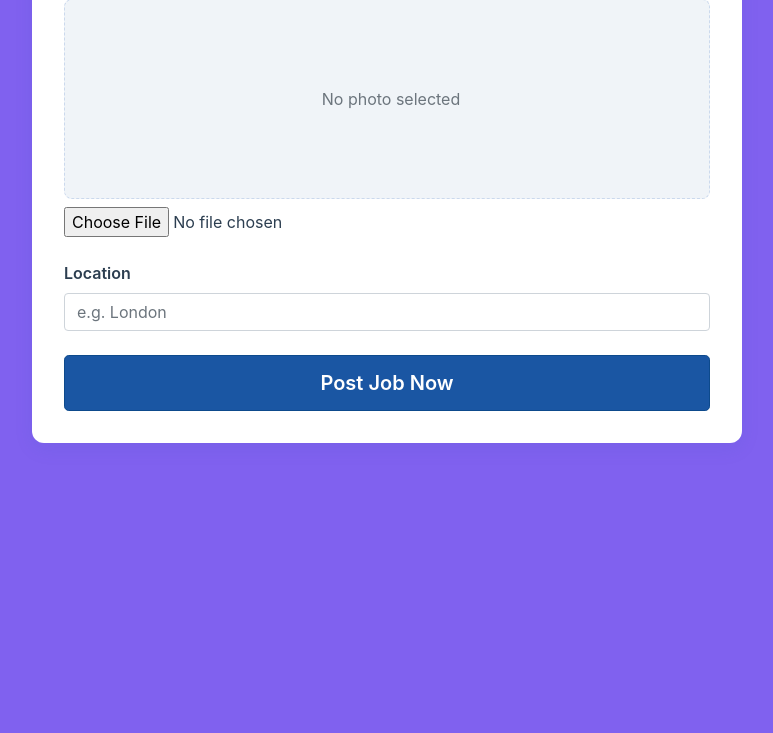
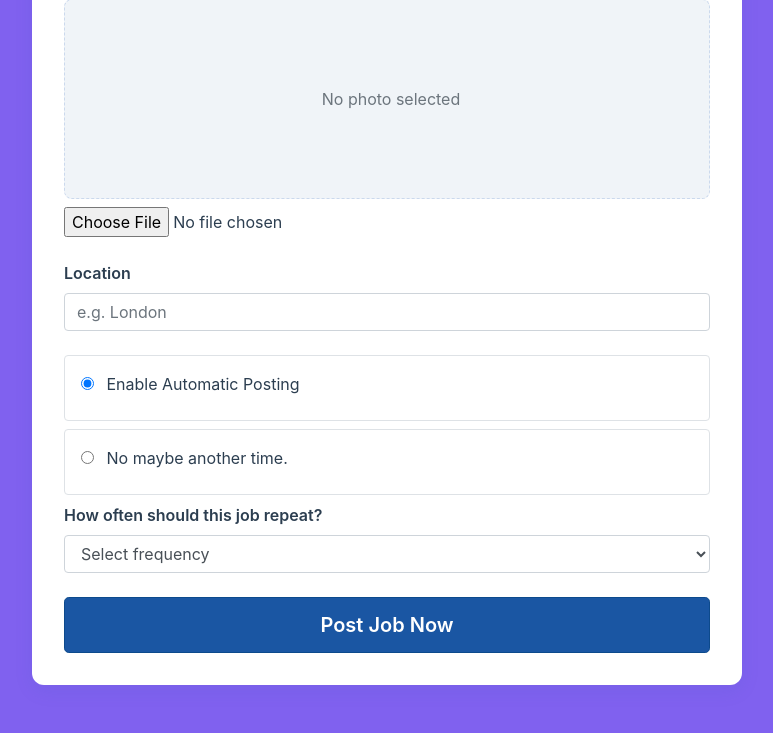
Before and after one commit to SETaP-Group-1E/FIXIFYapp, a Flask app: page /post in a window 1280 px wide. Shown: the part 1335-2068 px from the top of the page, without its empty margins (253-1026 px from the left). Before the commit the page ends 1778 px from the top, so only its background shows below. Run offline with Flask 3, Linux system fonts and the light colour scheme; some libraries are stand-ins or nearby versions.

Commit message:
Recurring post feature added. main.py, bidding.html, post.html changes

```diff
--- a/main.py
+++ b/main.py
@@ -45,6 +45,12 @@ def post():
         description = request.form.get('description')
         budget = request.form.get('budget_amount')
         negotiable = request.form.get('is_negotiable')
+        recurring = request.form.get('recurring')
+        recurring_frequency = request.form.get('recurring_frequency')
+
+        if recurring == 'yes' and not recurring_frequency:
+            flash("Please select how often the job should recur.", "danger")
+            return redirect(url_for('post'))
 
         new_job = {
             'id': len(all_jobs) + 1,
@@ -52,6 +58,8 @@ def post():
             'description': description,
             'budget': budget if budget else "Open",
             'is_negotiable': True if negotiable == 'yes' else False,
+            'recurring': True if recurring == 'yes' else False,
+            'recurring_frequency': recurring_frequency,
             'bids': [],
             'notifications': []
         }
--- a/templates/post.html
+++ b/templates/post.html
@@ -120,6 +120,37 @@
                         <input type="text" name="location" class="form-control" placeholder="e.g. London" required>
                     </div>
 
+                    <div class="border rounded p-3 mb-2">
+                        <input type="radio" name="recurring" id="recurYes" value="yes" checked>
+                        <label for="recurYes" class="ml-2">
+                            Enable Automatic Posting
+                        </label>
+                    </div>
+
+                    <div class="border rounded p-3 mb-2">
+                        <input type="radio" name="recurring" id="recurNo" value="no">
+                        <label for="recurNo" class="ml-2">
+                            No maybe another time.
+                        </label>
+                    </div>
+
+                    <div class="mb-4" id="recurring-frequency-container">
+                        <label class="form-label">
+                            How often should this job repeat?
+                        </label>
+
+                        <select name="recurring_frequency" id="recurring_frequency" class="form-control">
+                            <option value="">Select frequency</option>
+                            <option value="1">Every Week</option>
+                            <option value="2">Every 2 Weeks</option>
+                            <option value="4">Every Month (4 weeks)</option>
+                            <option value="8">Every 2 Months (8 weeks)</option>
+                            <option value="12">Every 3 Months (12 weeks)</option>
+                            <option value="24">Every 6 Months (24 weeks)</option>
+                            <option value="48">Every 12 Months (48 weeks)</option>
+                        </select>
+                    </div>
+
                     <button type="submit" class="btn btn-success btn-lg btn-block">
                         {% if job %}Update Job{% else %}Post Job Now{% endif %}
                     </button>
@@ -141,4 +172,31 @@
         }
     }
 </script>
+<script>
+document.addEventListener('DOMContentLoaded', function () {
+
+    const recurYes = document.getElementById('recurYes');
+    const recurNo = document.getElementById('recurNo');
+
+    const frequency = document.getElementById('recurring_frequency');
+    const container = document.getElementById('recurring-frequency-container');
+
+    function toggleRecurringRequirement() {
+
+        if (recurYes.checked) {
+            container.style.display = 'block';
+            frequency.required = true;
+        } else {
+            container.style.display = 'none';
+            frequency.required = false;
+            frequency.value = "";
+        }
+    }
+
+    recurYes.addEventListener('change', toggleRecurringRequirement);
+    recurNo.addEventListener('change', toggleRecurringRequirement);
+
+    toggleRecurringRequirement();
+});
+</script>
 {% endblock %}
```
Also changed, not shown: templates/bidding.html (+28 -0 lines).
